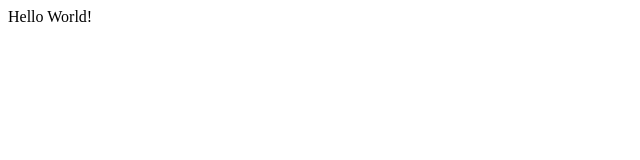
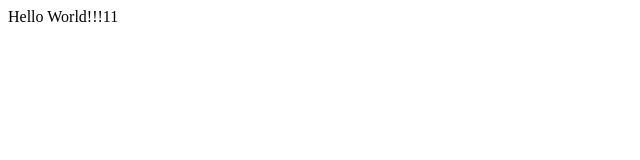
Before and after one commit to nastyabarnyak/firstproject, a plain HTML site: page index.html in a window 1280 px wide. Shown: the full height of the page, 0-640 px from the left. Drawn offline with Linux system fonts and the light colour scheme.

Commit message:
gsahgdasfhxbch 12345152

```diff
--- a/index.html
+++ b/index.html
@@ -6,6 +6,7 @@
     <title>Document</title>
 </head>
 <body>
-    <div>Hello World!</div>
+    <div>Hello World!!!11</div>
+
 </body>
 </html>
```
